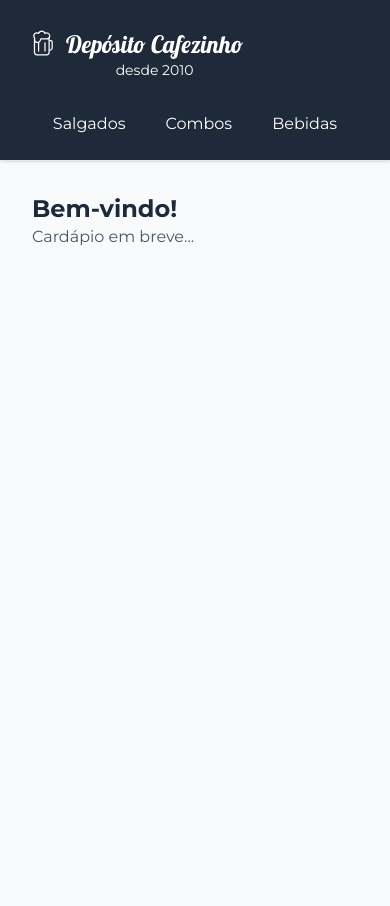
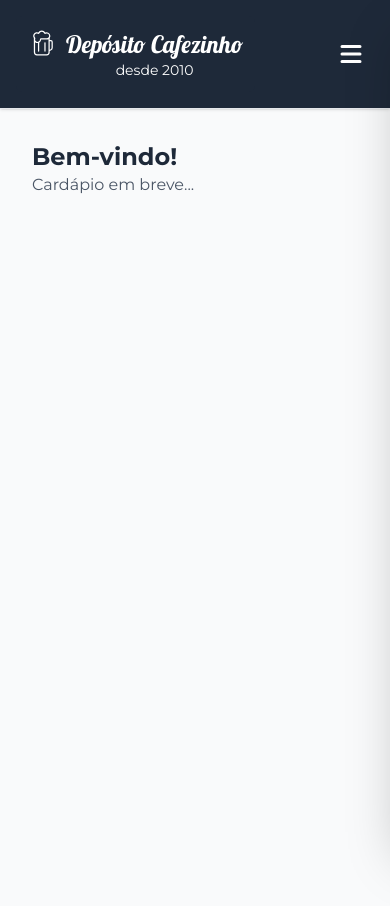
Before and after one commit to flavio16silva/deposito-cafezinho-react, a React (Vite) app: page / in a window 390 px wide. Shown: the top 906 px of the page. Built offline with nearby package versions, Linux system fonts and the light colour scheme.

Commit message:
Navbar: Criação menu mobile

```diff
--- a/src/components/navbar.jsx
+++ b/src/components/navbar.jsx
@@ -1,18 +1,20 @@
+import { useState } from "react"
 import { Link } from "react-router-dom"
 import { CiBeerMugFull } from "react-icons/ci"
+import { HiMenu, HiX } from "react-icons/hi"
 
 const Navbar = () => {
+  const [isMenuOpen, setIsMenuOpen] = useState(false)
+
   const navItems = [
-    { path: "/", label: "inicio" },
-    { path: "/sobre", label: "salgados" },
-    { path: "/empresas", label: "combos" },
-    { path: "/contato", label: "bebidas" }
+    { path: "/salgados", label: "Salgados" },
+    { path: "/combos", label: "Combos" },
+    { path: "/bebidas", label: "Bebidas" }
   ]
 
   return (
     <nav className="bg-gray-800 border-b border-gray-200 shadow-sm sticky top-0 z-10">
       <div className="max-w-7xl mx-auto px-4 py-4">
-        <div className="flex flex-col md:flex-row item-center justify-start gap-3">
 
         <div className="flex items-center justify-between">
 
@@ -31,22 +33,66 @@ const Navbar = () => {
             </div>
           </div>
 
+          {/* Links Desktop - Centro */}
+          <div className="hidden md:flex items-center justify-center gap-2 absolute left-1/2 transform -translate-x-1/2">
+            {navItems.map(item => (
+              <Link
+                key={item.path}
+                to={item.path}
+                className="px-4 py-2 text-white hover:bg-gray-700 rounded-lg transition-colors"
+              >
+                {item.label}
+              </Link>
+            ))}
           </div>
 
+          {/* Botão Hambúrguer - Direita (Mobile) */}
+          <button
+            onClick={() => setIsMenuOpen(true)}
+            className="md:hidden text-white p-2 rounded-lg hover:bg-gray-700 transition-colors"
+          >
+            <HiMenu className="text-3xl" />
+          </button>
 
-          {/* itens */}
-          <div className="flex-1 flex items-center justify-center gap-2">
-            <Link to="/cardapio/salgados" className="px-4 py-2 text-white hover:text-gray-900 hover:bg-gray-100 rounded-lg transition-colors">
+          {/* Overlay - aparece só quando menu aberto */}
+          {/* {isMenuOpen && (
+            <div
+              className="fixed inset-0 bg-black bg-opacity-50 z-40"
+              onClick={() => setIsMenuOpen(false)}
+            />
+          )} */}
+
+          {/* MENU MOBILE - SEMPRE existe no DOM, apenas desliza */}
+          <div className={`fixed top-0 right-0 h-full w-full bg-gray-800 shadow-2xl z-50 transform transition-transform duration-500
+            ${isMenuOpen ? "translate-x-0" : "translate-x-full"}`}>
+
+            <div className="flex justify-between items-center p-4 border-b border-gray-700">
+              <span className="text-white font-bold">Menu</span>
+              <button
+                onClick={() => setIsMenuOpen(false)}
+                className="text-white p-1 rounded-lg hover:bg-gray-700"
+              >
+                <HiX className="text-2xl" />
+              </button>
+            </div>
+
+            <ul className="flex flex-col p-4 space-y-3">
+              <li>
+                <Link to="/cardapio/salgados" onClick={() => setIsMenuOpen(false)} className="block px-4 py-3 text-white hover:bg-gray-700 rounded-lg">
                   Salgados
                 </Link>
-
-            <Link to="/cardapio/combos" className="px-4 py-2 text-white hover:text-gray-900 hover:bg-gray-100 rounded-lg transition-colors">
+              </li>
+              <li>
+                <Link to="/cardapio/combos" onClick={() => setIsMenuOpen(false)} className="block px-4 py-3 text-white hover:bg-gray-700 rounded-lg">
                   Combos
                 </Link>
-
-            <Link to="/cardapio/bebidas" className="px-4 py-2 text-white hover:text-gray-900 hover:bg-gray-100 rounded-lg transition-colors">
+              </li>
+              <li>
+                <Link to="/cardapio/bebidas" onClick={() => setIsMenuOpen(false)} className="block px-4 py-3 text-white hover:bg-gray-700 rounded-lg">
                   Bebidas
                 </Link>
+              </li>
+            </ul>
           </div>
         </div>
       </div>
```
Lines whose indentation alone changed are shown as unchanged.
